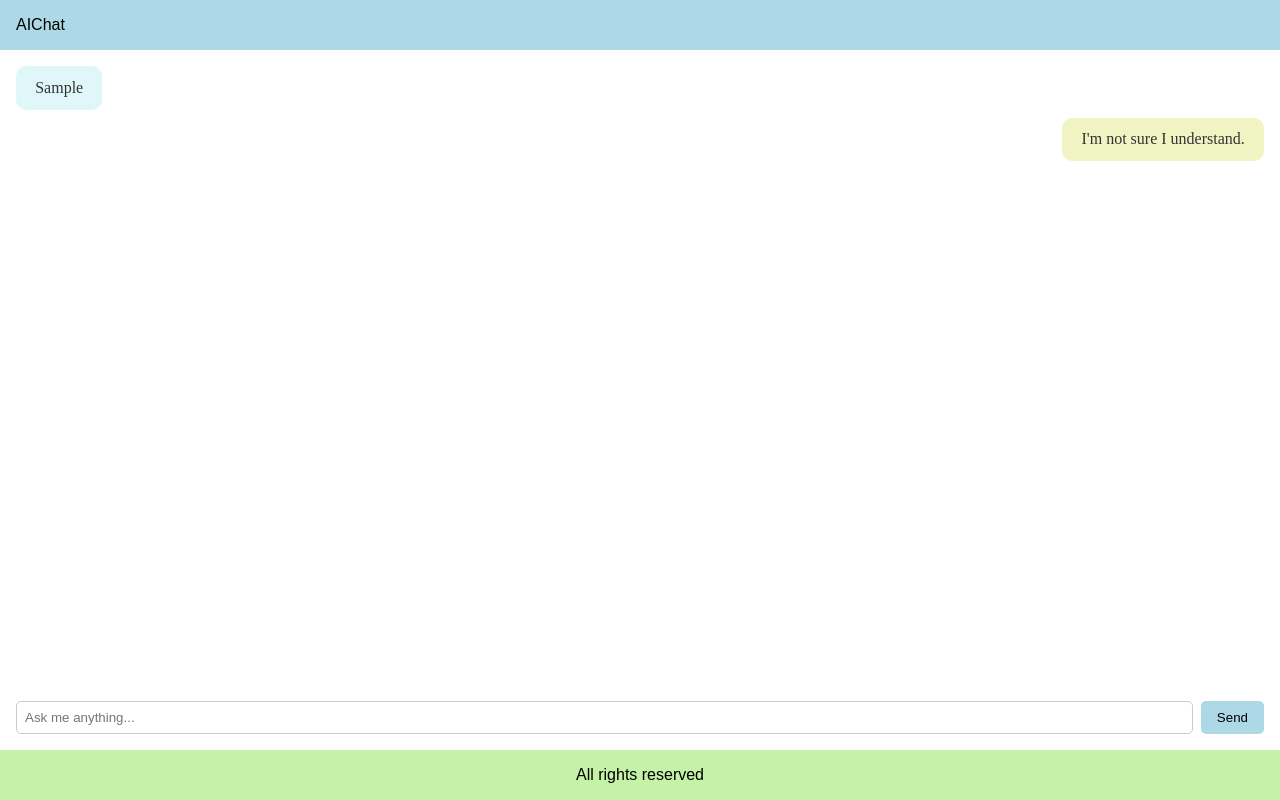
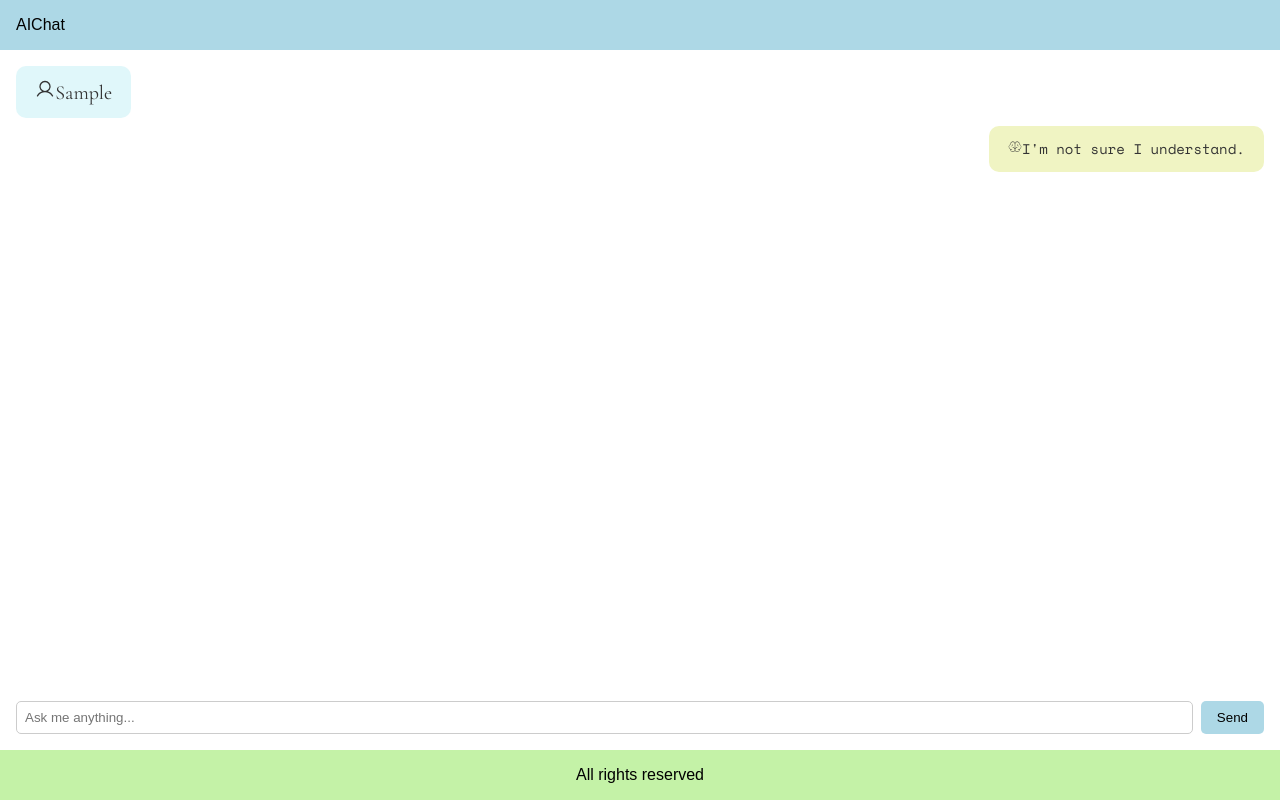
Before and after one commit to simmihugs/reimagined-octo-couscous, a React (Vite) app: page / in a window 1280 px wide. Both pictures are taken after typing "Sample" into the empty fields and a click on the button "Send". Built offline with nearby package versions, Linux system fonts and the light colour scheme.

Commit message:
added icons

```diff
--- a/package.json
+++ b/package.json
@@ -11,7 +11,8 @@
   },
   "dependencies": {
     "react": "^19.1.0",
-    "react-dom": "^19.1.0"
+    "react-dom": "^19.1.0",
+    "react-icons": "^5.5.0"
   },
   "devDependencies": {
     "@eslint/js": "^9.25.0",
--- a/src/App.tsx
+++ b/src/App.tsx
@@ -1,4 +1,5 @@
 import React, { useRef, useState, useEffect } from "react";
+import { PiBrainThin, PiUser } from "react-icons/pi";
 
 interface Message {
   text: string;
@@ -85,12 +86,17 @@ function ChatSection({ questions, setQuestions }: ChatSectionProps) {
             padding: "0.8rem 1.2rem",
             borderRadius: "10px",
             marginBottom: "0.5rem",
+            fontFamily:
+              message.sender === "user" ? "Cormorant Garamond" : "Space Mono",
+            fontSize: message.sender === "user" ? "20px" : "14px",
             alignSelf: message.sender === "user" ? "flex-start" : "flex-end",
             backgroundColor: message.sender === "user" ? "#e0f7fa" : "#f0f4c3",
             color: "#333",
             wordBreak: "break-word",
           }}
         >
+          {message.sender === "user" ? <PiUser /> : <PiBrainThin />}
+
           {message.text}
         </div>
       ))}
@@ -162,7 +168,7 @@ function Input({ setQuestions }: InputProps) {
         type="text"
         value={inputText}
         onChange={handleInputChange}
-        onKeyPress={handleInputKeyPress}
+        onKeyDown={handleInputKeyPress}
         style={{
           flexGrow: 1,
           padding: "0.5rem",
--- a/src/index.css
+++ b/src/index.css
@@ -1,3 +1,6 @@
+@import url("https://fonts.googleapis.com/css2?family=Cormorant+Garamond:ital,wght@0,300..700;1,300..700&display=swap");
+@import url("https://fonts.googleapis.com/css2?family=Space+Mono:ital,wght@0,400;0,700;1,400;1,700&display=swap");
+
 body,
 html {
   margin: 0;
```
Also changed, not shown: 1 other file (tests, documents, lock files or other folders).
